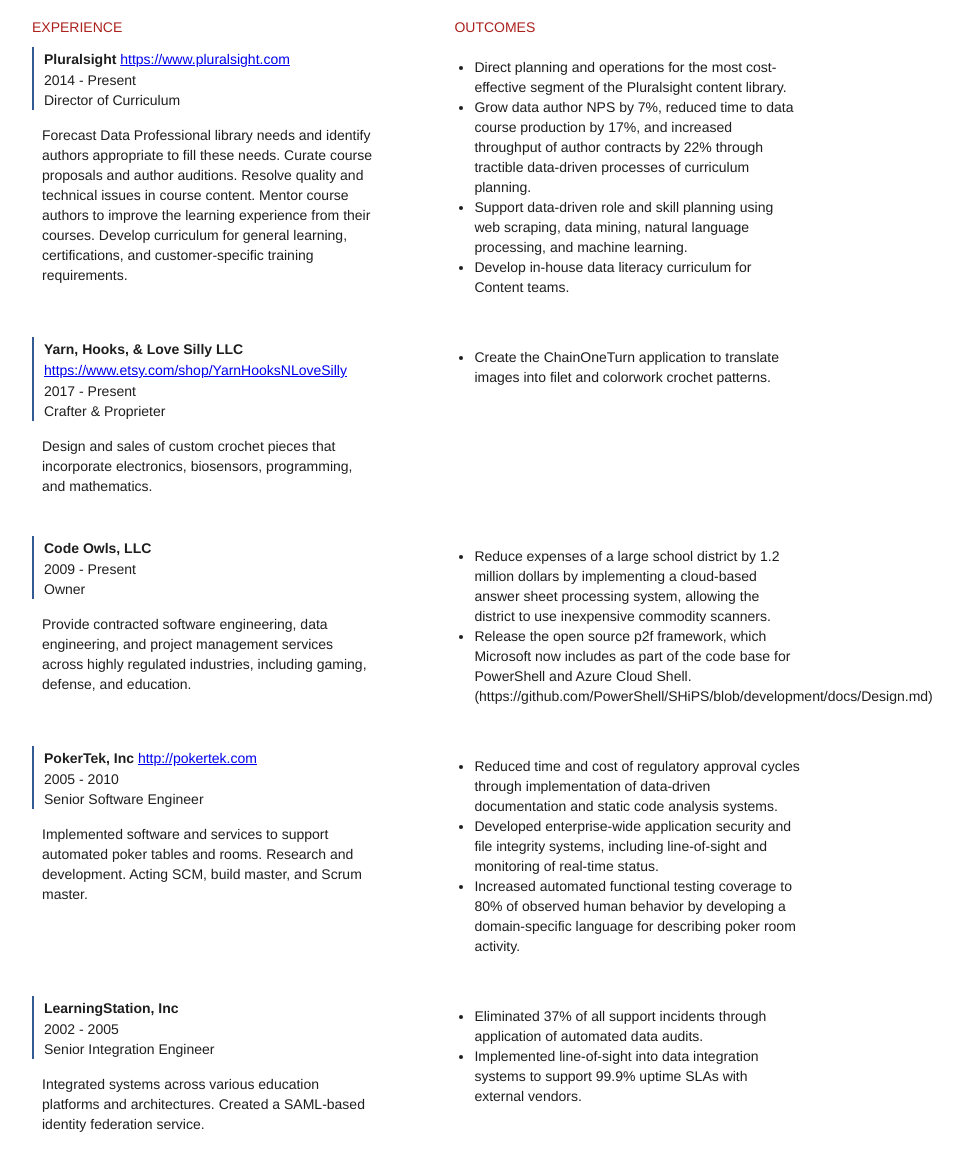
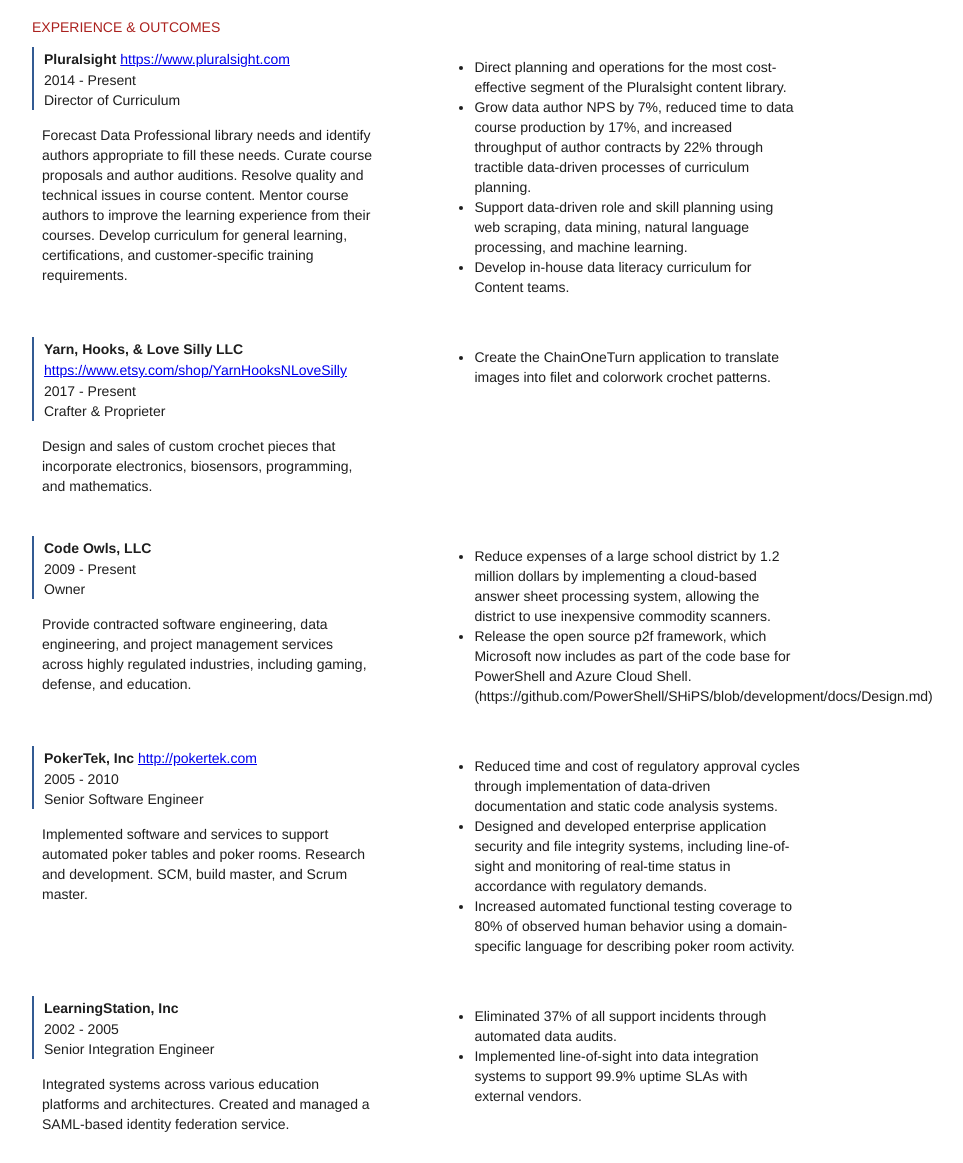
Before and after one commit to beefarino/beefarino.github.io, a plain HTML site: page index.html in a window 1280 px wide. Shown: the part 417-1580 px from the top of the page, without its empty margins (224-1187 px from the left). Drawn offline with Linux system fonts and the light colour scheme.

Commit message:
reverted outcome heading to prevent wonky appearance on mobile

```diff
--- a/index.html
+++ b/index.html
@@ -317,16 +317,7 @@
 
 
       <div id="work" class="">
-			<div>
-				<div class="overview">
-        	<div class="heading">Experience</div>
-				</div>
-
-				<div class="highlights">
-					<div class="heading">Outcomes</div>
-				</div>
-			</div>
-			<div class="clearfix"></div>
+        <div class="heading">Experience &amp; Outcomes</div>
         <div class="item">
           <div class="overview">
 
@@ -441,13 +432,13 @@
               </div>
 
             </div>
-            <div class="summary">Implemented software and services to support automated poker tables and rooms. Research and development. Acting SCM, build master, and Scrum master.</div>
+            <div class="summary">Implemented software and services to support automated poker tables and poker rooms. Research and development. SCM, build master, and Scrum master.</div>
           </div>
             <div class="highlights">
               <ul>
                 <li>Reduced time and cost of regulatory approval cycles through implementation of data-driven documentation and static code analysis systems.</li>
-                <li>Developed enterprise-wide application security and file integrity systems, including line-of-sight and monitoring of real-time status.</li>
-                <li>Increased automated functional testing coverage to 80% of observed human behavior by developing a domain-specific language for describing poker room activity.</li>
+                <li>Designed and developed enterprise application security and file integrity systems, including line-of-sight and monitoring of real-time status in accordance with regulatory demands.</li>
+                <li>Increased automated functional testing coverage to 80% of observed human behavior using a domain-specific language for describing poker room activity.</li>
               </ul>
             </div>
           <div class="clearfix"></div>
@@ -472,11 +463,11 @@
               </div>
 
             </div>
-            <div class="summary">Integrated systems across various education platforms and architectures. Created a SAML-based identity federation service.</div>
+            <div class="summary">Integrated systems across various education platforms and architectures. Created and managed a SAML-based identity federation service.</div>
           </div>
             <div class="highlights">
               <ul>
-                <li>Eliminated 37% of all support incidents through application of automated data audits.</li>
+                <li>Eliminated 37% of all support incidents through automated data audits.</li>
                 <li>Implemented line-of-sight into data integration systems to support 99.9% uptime SLAs with external vendors.</li>
               </ul>
             </div>
```
Also changed, not shown: 1 other file.
